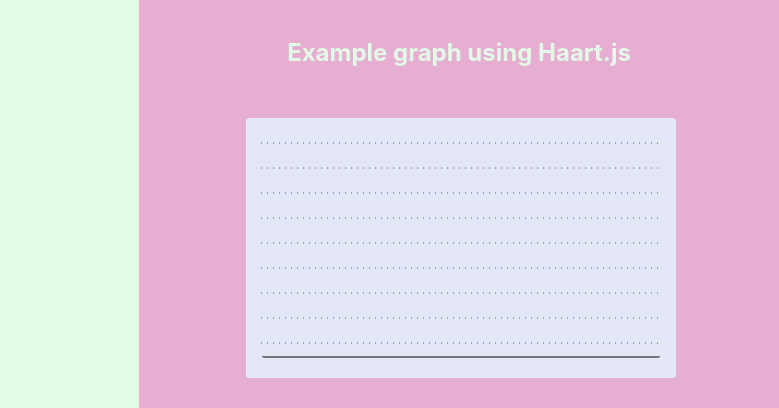
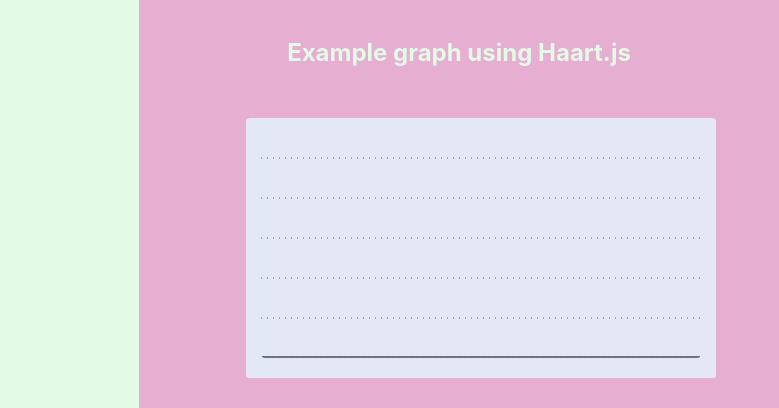
Before and after one commit to chrispgbv/haart, a website built with webpack: page src/index.html in a window 1280 px wide. Shown: the part 144-552 px from the top of the page, 501-1280 px from the left. Built offline with nearby package versions, Linux system fonts and the light colour scheme.

Commit message:
updated all canvas functions, removed h and w

```diff
--- a/lib/canvas.js
+++ b/lib/canvas.js
@@ -1,7 +1,7 @@
 //returns the context so it can be used
 function getCanvas(name) {
-    var con = document.getElementById(name);
-    var ctx = con.getContext('2d');
+    var canvas = document.getElementById(name);
+    var ctx = canvas.getContext('2d');
     return ctx
 }
 export default getCanvas;
--- a/lib/grid.js
+++ b/lib/grid.js
@@ -1,9 +1,11 @@
 
-function grid(ctx,w, h,color,style) {
+function grid(ctx,color,style) {
 
+    var w = ctx.canvas.width;
+    var h = ctx.canvas.height;
 
     if(style == 'dotted'){
-        for (var x = 25; x <= h; x += 25) {
+        for (var x = 40; x <= h; x += 40) {
             ctx.beginPath();
             ctx.setLineDash([1, 5]);
             ctx.moveTo(0, x);
--- a/lib/outer.js
+++ b/lib/outer.js
@@ -1,8 +1,9 @@
 
-function outer(ctx,color,w,h,axis){
+function outer(ctx,color,axis){
 
-    ctx.canvas.width = w;
-    ctx.canvas.height = h;
+    var w = ctx.canvas.width;
+    var h = ctx.canvas.height;
+
     ctx.beginPath();
     ctx.fillStyle = color;
     ctx.fillRect(0, 0, w, h);
@@ -36,8 +37,6 @@
         ctx.lineWidth = 1;
         ctx.stroke();
     }
-
-
     console.log(ctx.canvas.width)
 }
 
--- a/src/index.html
+++ b/src/index.html
@@ -20,7 +20,7 @@
         <div class="heeight align-items-center">
           <h4> Example graph using Haart.js</h4>
           <div class="bgcanv" class="rounded mx-auto d-block">
-            <canvas id="myCanvas" class="rounded mx-auto d-block"></canvas>
+            <canvas id="myCanvas" class="rounded mx-auto d-block" width = "440px" height = "240px"></canvas>
           </div>
         </div>
       </div>
--- a/src/index.js
+++ b/src/index.js
@@ -7,14 +7,10 @@
 
 outer(getCanvas('myCanvas'),
     '#e4e7f5',
-    400,
-    240,
     'axisx'
 )
 
 grid(getCanvas('myCanvas'),
-    400,
-    240,
     '#4159a1',
     'dotted',
 )
--- a/src/style.css
+++ b/src/style.css
@@ -26,7 +26,7 @@
   .bgcanv{
 
     background-color: #e4e7f5;
-    width: 430px;
+    width: 470px;
     height:260px;
     margin-left: 15%;
     border-radius: 1%;
```
Also changed, not shown: dist/haart.js.
